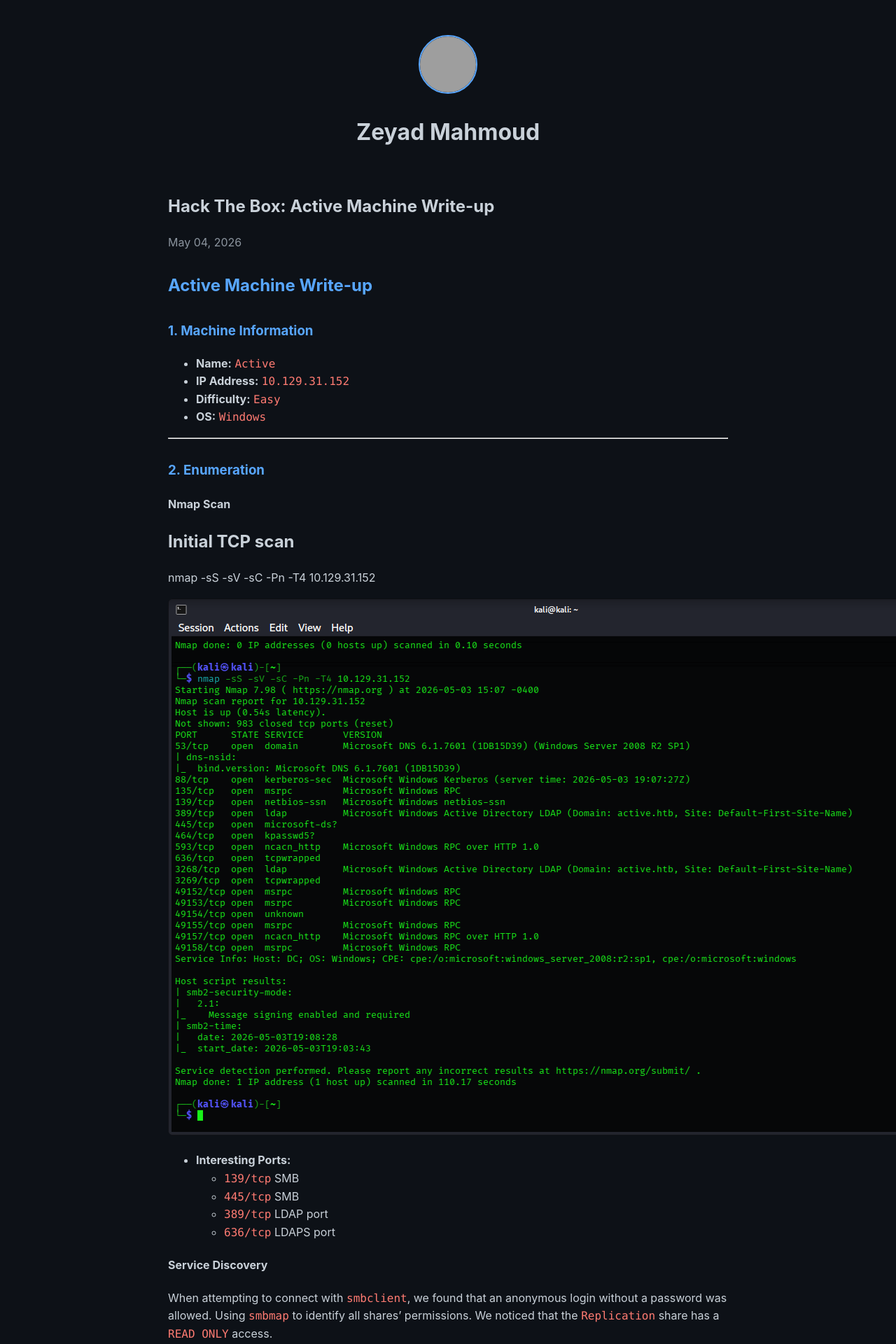
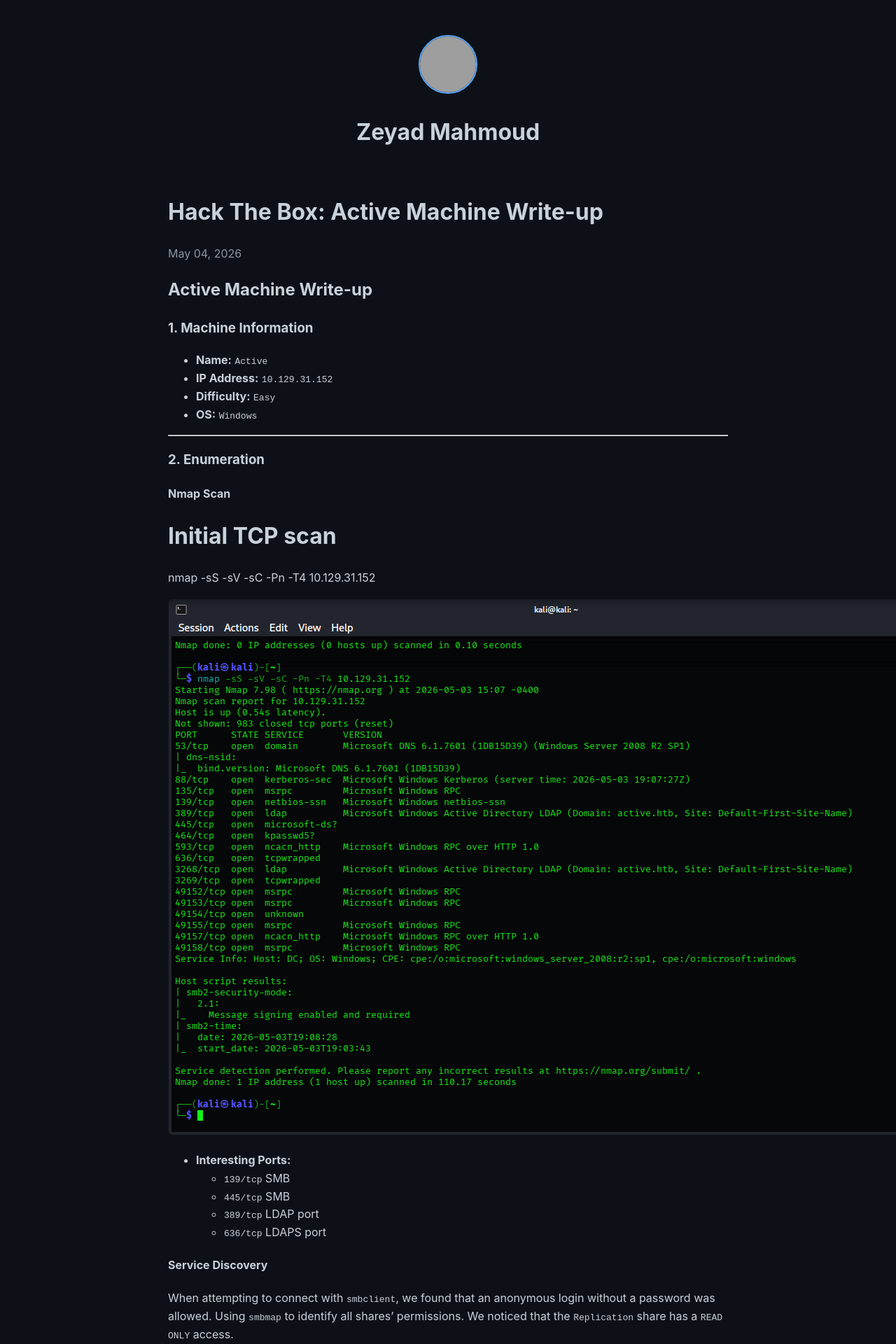
Before and after one commit to zeyad-mahmoud7/zeyad-mahmoud7.github.io, a Jekyll site: the page built from _posts/2026-05-04-active-htb.md, in a window 1280 px wide. Shown: the top 1920 px of the page at 70% size. Built offline with Jekyll 4.4.1, drawn with Linux system fonts in a browser that asks for light colours; grey boxes are pictures that could not be loaded.

Commit message:
Update post.html

```diff
--- a/_layouts/post.html
+++ b/_layouts/post.html
@@ -1,17 +1,9 @@
 ---
 layout: default
 ---
-<article class="post">
-  <h1 class="post-title">{{ page.title }}</h1>
-  <p class="post-meta" style="color: #8b949e;">{{ page.date | date: "%B %d, %Y" }}</p>
+<h1>{{ page.title }}</h1>
+<p style="color: #8b949e;">{{ page.date | date: "%B %d, %Y" }}</p>
 
-  <div class="post-content">
-    {{ content }}
-  </div>
-</article>
-
-<style>
-  .post-content h2, .post-content h3 { color: #58a6ff; margin-top: 30px; }
-  .post-content pre { background: #161b22; padding: 15px; border-radius: 6px; overflow-x: auto; border: 1px solid #30363d; }
-  .post-content code { font-family: "SFMono-Regular", Consolas, "Liberation Mono", Menlo, monospace; color: #ff7b72; }
-</style>
+<div class="post-content">
+  {{ content }}
+</div>
```
